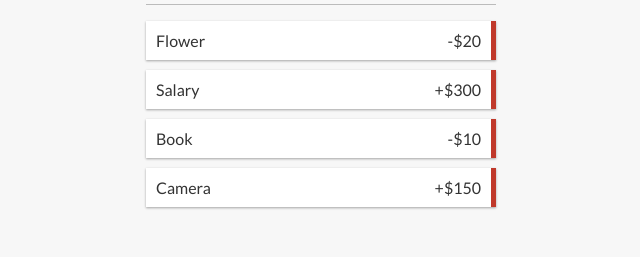
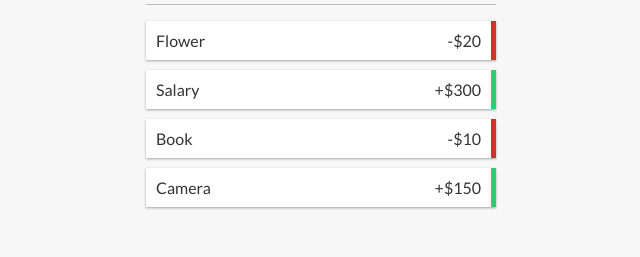
Before and after one commit to Asadbek-Dev/expense_tracker, a React (Create React App) app: page / in a window 1280 px wide. Shown: the part 318-575 px from the top of the page, without its empty margins (319-959 px from the left). Built offline with nearby package versions, Linux system fonts and the light colour scheme.

Commit message:
changed style

```diff
--- a/src/components/TransactionList.js
+++ b/src/components/TransactionList.js
@@ -3,14 +3,14 @@ import { GlobalContext } from '../context/GlobalState'
 
 export const TransactionList = () => {
     const {transactions}=useContext(GlobalContext);
-    console.log(transactions);
+
 
     return (
         <div>
             <h3>History</h3>
             <ul className="list">
                 {transactions.map(transaction=>(
-                    <li key={transaction.id} className='minus'>
+                    <li key={transaction.id} className={transaction.amount < 0 ? 'minus':'plus'}>
                         {transaction.text}<span>{transaction.amount<0?'-':'+'}${Math.abs(transaction.amount)}</span><button className='delete-btn'>x</button>
                     </li>
                 ))}
```
